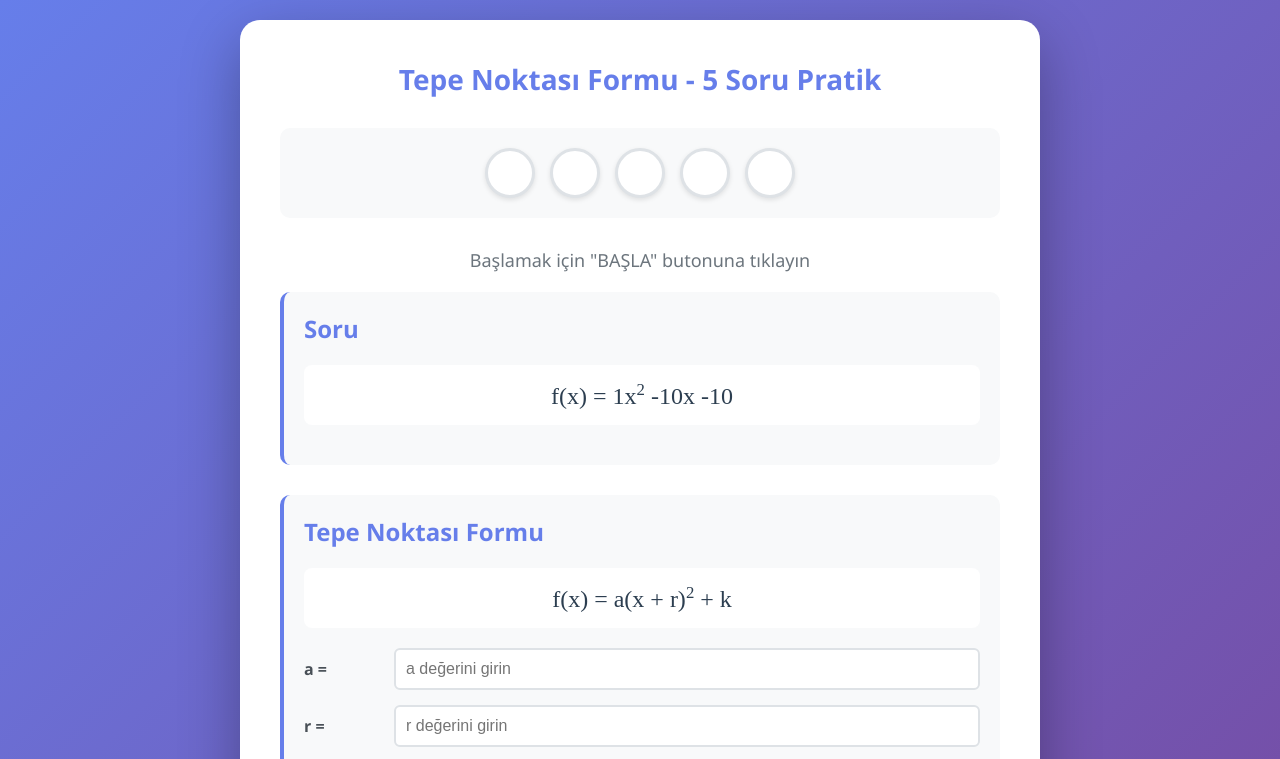
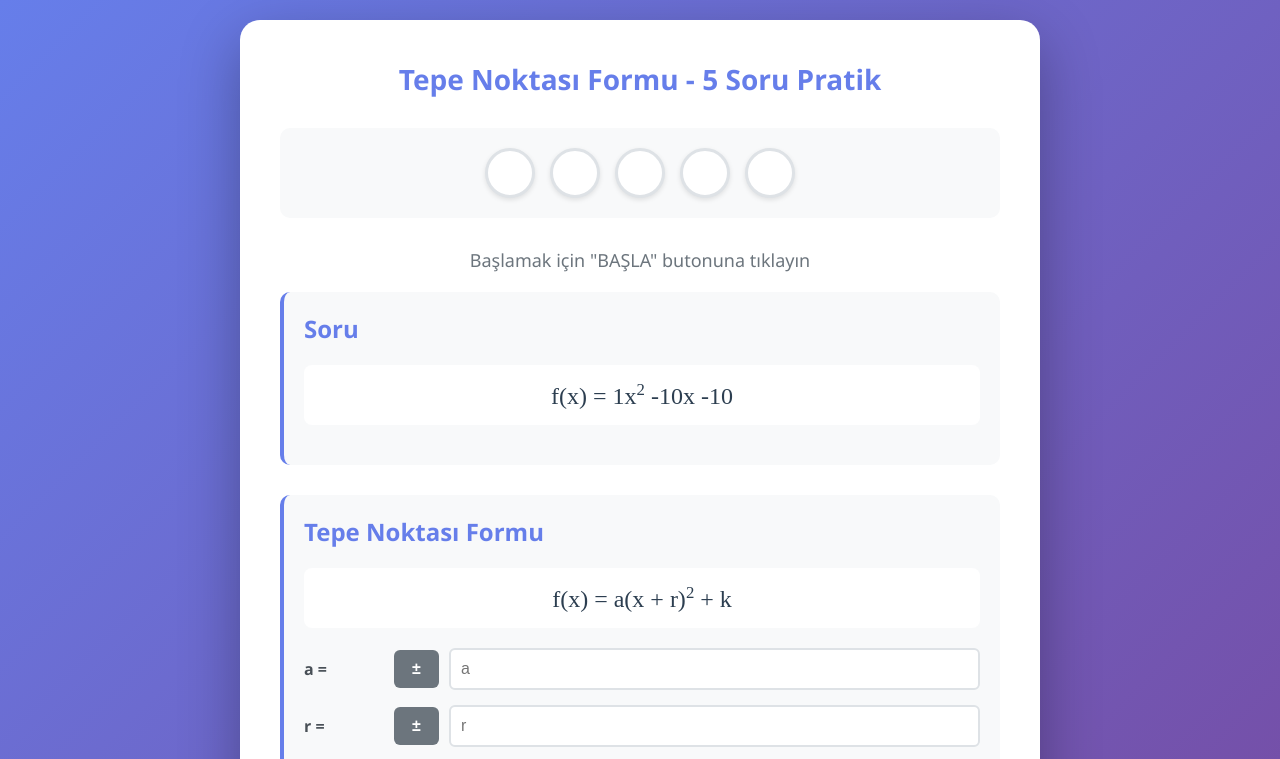
Before and after one commit to brkfmeal/tepe-noktasi-pwa, a plain HTML site: page index.html in a window 1280 px wide. Both pictures are taken after a click on the button "BAŞLA". Shown: the top 759 px of the page. Drawn offline with Linux system fonts and the light colour scheme.

Commit message:
Commit to main
Commit to main

```diff
--- a/index.html
+++ b/index.html
@@ -52,15 +52,18 @@
 
                 <div class="input-group">
                     <label>a =</label>
-                    <input type="text" id="inputA" placeholder="a değerini girin">
+                    <button class="btn-toggle" onclick="toggleSign('inputA')">±</button>
+                    <input type="text" id="inputA" placeholder="a">
                 </div>
                 <div class="input-group">
                     <label>r =</label>
-                    <input type="text" id="inputR" placeholder="r değerini girin">
+                    <button class="btn-toggle" onclick="toggleSign('inputR')">±</button>
+                    <input type="text" id="inputR" placeholder="r">
                 </div>
                 <div class="input-group">
                     <label>k =</label>
-                    <input type="text" id="inputK" placeholder="k değerini girin">
+                    <button class="btn-toggle" onclick="toggleSign('inputK')">±</button>
+                    <input type="text" id="inputK" placeholder="k">
                 </div>
 
                 <div class="button-group">
--- a/script.js
+++ b/script.js
@@ -287,3 +287,14 @@ function sendToWhatsApp() {
     const whatsappUrl = `https://wa.me/${phoneNumber}?text=${encodedMessage}`;
     window.open(whatsappUrl, '_blank');
 }
+
+function toggleSign(inputId) {
+    const input = document.getElementById(inputId);
+    let value = input.value.trim();
+
+    if (value.startsWith('-')) {
+        input.value = value.substring(1);
+    } else {
+        input.value = '-' + value;
+    }
+}
--- a/style.css
+++ b/style.css
@@ -166,6 +166,23 @@
             border-color: #667eea;
         }
 
+        .btn-toggle {
+            background: #6c757d;
+            color: white;
+            border: none;
+            padding: 10px;
+            border-radius: 6px;
+            cursor: pointer;
+            font-size: 16px;
+            font-weight: bold;
+            min-width: 45px;
+            transition: background 0.3s;
+        }
+
+        .btn-toggle:hover {
+            background: #5a6268;
+        }
+
         .answer-box {
             background: #e7f3ff;
             padding: 15px;
```
Also changed, not shown: 1 other file.
